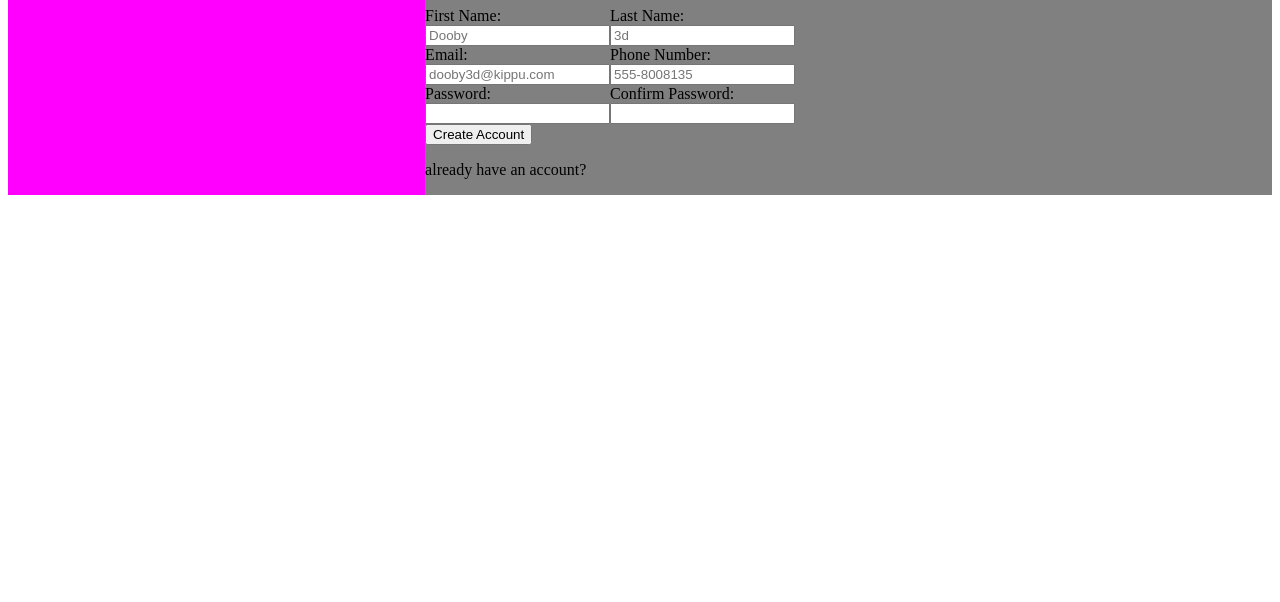
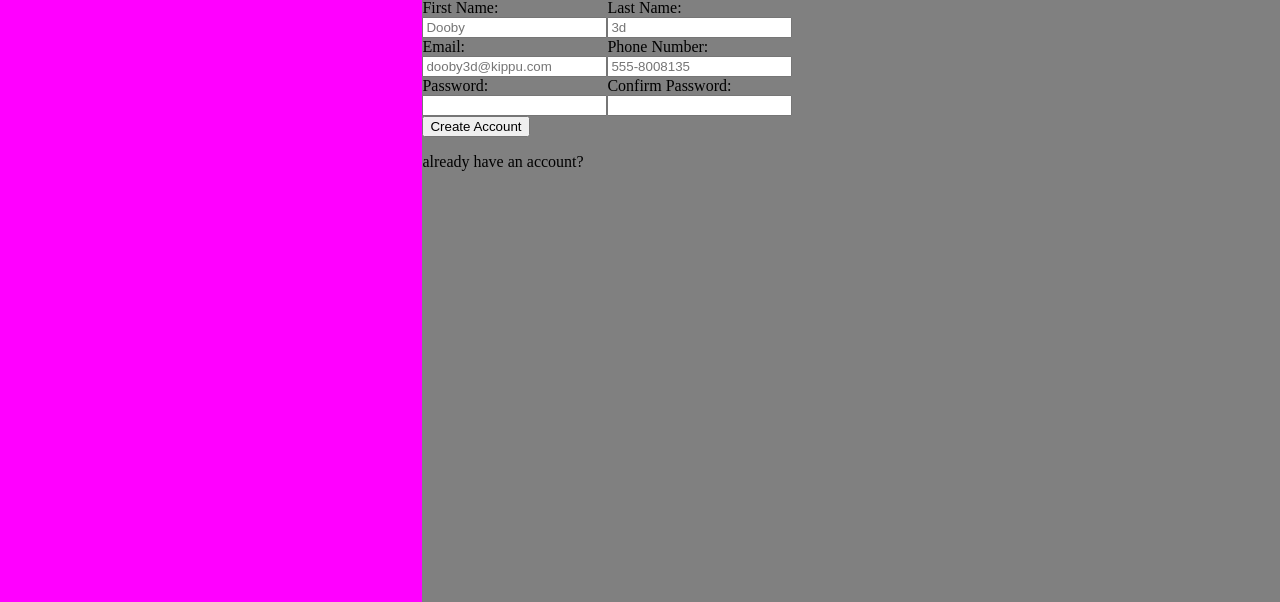
Before and after one commit to gregumin/form, a plain HTML site: page index.html in a window 1280 px wide. Shown: the part 198-800 px from the top of the page. Drawn offline with Linux system fonts and the light colour scheme.

Commit message:
Change spacing of page divs
Page divs now take 1/3 page size for left div and 2/3 page size for riight div, and filling the whole height of the page.

```diff
--- a/style.css
+++ b/style.css
@@ -1,3 +1,8 @@
+body, html{
+    margin: 0;
+    padding: 0;
+}
+
 input{
     display:block;
 }
@@ -6,18 +11,21 @@ input{
     display: flex;
     padding: 0;
     margin: 0;
+    height: 100vh;
 }
 
 #leftdiv{
     width: 33vw;
     background-color: fuchsia;
     margin: 0;
+    flex-grow: 1
 }
 
 #rightdiv{
     width: 67vw;
     background-color: gray;
     margin: 0;
+    flex-grow: 1
 }
 
 #formmain{
```
